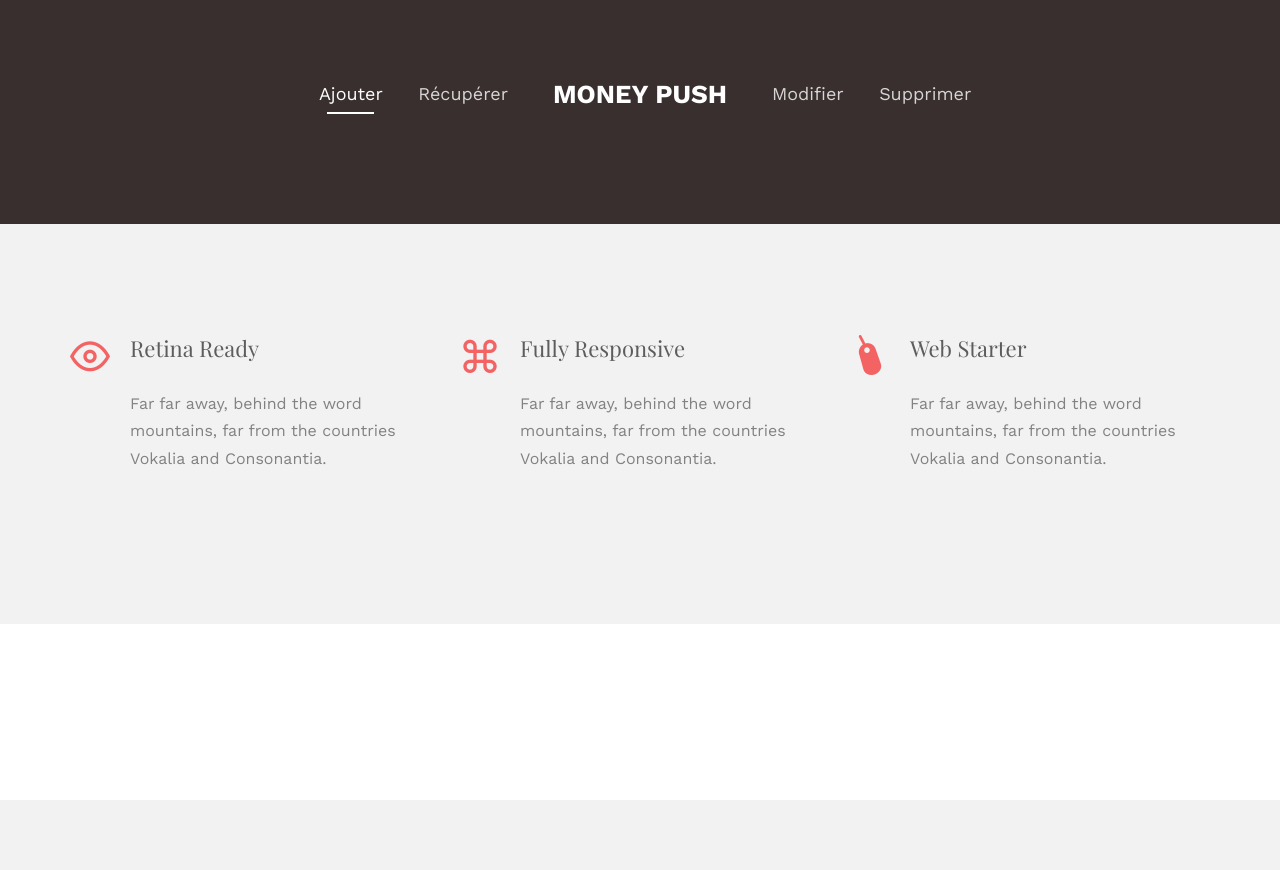
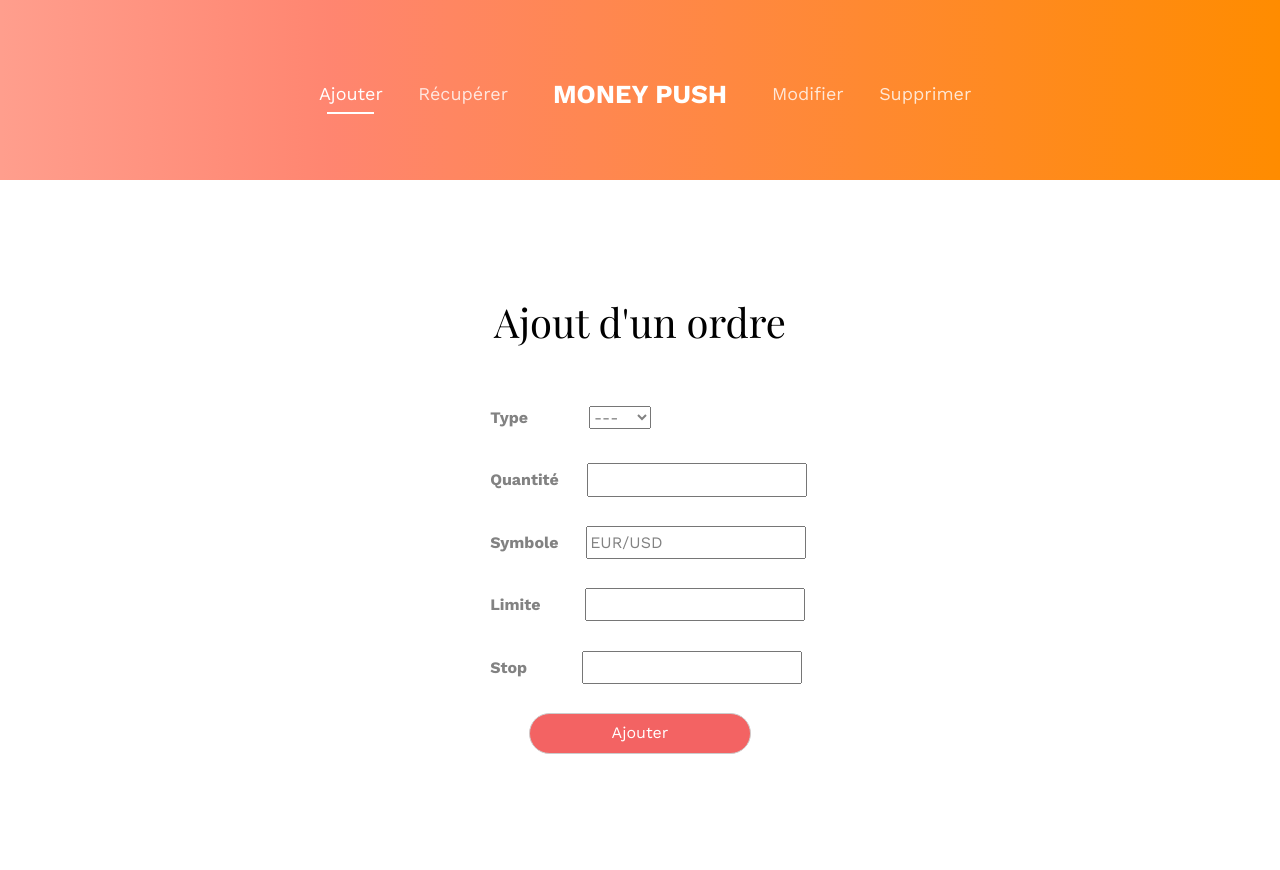
Before and after one commit to clement222/API_REST, a PHP site: page /add.php in a window 1280 px wide. Before the commit the page ends 800 px from the top, so only its background shows below. Run offline with PHP 8.4, Linux system fonts and the light colour scheme; some web fonts are replaced.

Commit message:
Ajout du formulaire pour créer un ordre

```diff
--- a/add.php
+++ b/add.php
@@ -9,11 +9,11 @@
   <meta name="keywords" content="TP API" />
 
   <!-- Facebook and Twitter integration -->
-  <meta property="og:title" content=""/>
-  <meta property="og:image" content=""/>
-  <meta property="og:url" content=""/>
-  <meta property="og:site_name" content=""/>
-  <meta property="og:description" content=""/>
+  <meta property="og:title" content="" />
+  <meta property="og:image" content="" />
+  <meta property="og:url" content="" />
+  <meta property="og:site_name" content="" />
+  <meta property="og:description" content="" />
   <meta name="twitter:title" content="" />
   <meta name="twitter:image" content="" />
   <meta name="twitter:url" content="" />
@@ -66,44 +66,54 @@
     </div>
   </nav>
 
+  <header id="fh5co-header" class="fh5co-cover" role="banner" style="height: 180px;">
+    <div class="overlay"></div>
+  </header>
 
-
-  <div id="fh5co-started">
-  </div>
-
-  <div id="fh5co-services" class="fh5co-bg-section">
+  <div id="fh5co-project">
     <div class="container">
+      <div class="row animate-box">
+        <div class="col-md-8 col-md-offset-2 text-center fh5co-heading">
+          <h2>Ajout d'un ordre</h2>
+        </div>
+      </div>
       <div class="row">
-        <div class="col-md-4 col-sm-4">
-          <div class="feature-center animate-box" data-animate-effect="fadeIn">
-						<span class="icon">
-							<i class="icon-eye"></i>
-						</span>
-            <h3>Retina Ready</h3>
-            <p>Far far away, behind the word mountains, far from the countries Vokalia and Consonantia.</p>
+        <form class="form" method="POST" action="addChecked.php">
+          <div class="col-md-6 col-md-offset-3 col-sm-6">
+          <label for="side" style="margin-left: 23%;">Type</label>
+          <select name="side" style="margin-left: 10%;">
+            <option>---</option>
+            <option value="buy">BUY</option>
+            <option value="sell">SELL</option>
+          </select>
+          <br/>
+          <br/>
+          <label for="orderQty" style="margin-left: 23%;">Quantité</label>
+          <input type="number" name="orderQty" style="margin-left: 4%;"/>
+          <br/>
+          <br/>
+          <label for="symbol" style="margin-left: 23%;">Symbole</label>
+          <input type="text" name="symbol" value="EUR/USD" style="margin-left: 4%;"/>
+          <br/>
+          <br/>
+          <label for="limit" style="margin-left: 23%;">Limite</label>
+          <input type="text" name="limit" style="margin-left: 7%;"/>
+          <br/>
+          <br/>
+          <label for="stop" style="margin-left: 23%;">Stop</label>
+          <input type="text" name="stop" style="margin-left: 9%;"/>
+          <br/>
+          <br/>
+            <button type="submit"
+                    style="background-color:#F36363; color :white; width: 40%; margin-left: 30%;"
+                    class="btn btn-default btn-block">Ajouter
+            </button>
           </div>
-        </div>
-        <div class="col-md-4 col-sm-4">
-          <div class="feature-center animate-box" data-animate-effect="fadeIn">
-						<span class="icon">
-							<i class="icon-command"></i>
-						</span>
-            <h3>Fully Responsive</h3>
-            <p>Far far away, behind the word mountains, far from the countries Vokalia and Consonantia.</p>
-          </div>
-        </div>
-        <div class="col-md-4 col-sm-4">
-          <div class="feature-center animate-box" data-animate-effect="fadeIn">
-						<span class="icon">
-							<i class="icon-mouse"></i>
-						</span>
-            <h3>Web Starter</h3>
-            <p>Far far away, behind the word mountains, far from the countries Vokalia and Consonantia.</p>
-          </div>
-        </div>
+        </form>
       </div>
     </div>
   </div>
+
 </div>
 
 <div class="gototop js-top">
```
Also changed, not shown: addChecked.php (added, +27 -0 lines).
